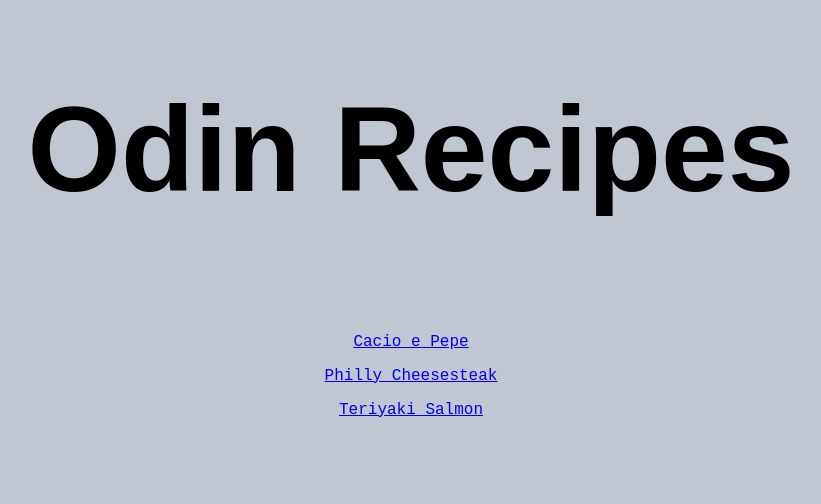
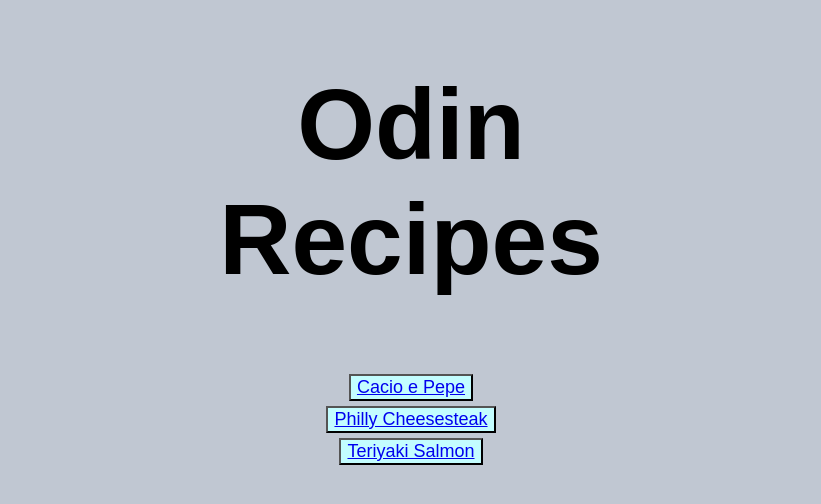
Before and after one commit to Vlopopolo/odin-recipes, a plain HTML site: page index.html in a window 1280 px wide. Shown: the whole page, without its empty margins (229-1050 px from the left). Drawn offline with Linux system fonts and the light colour scheme.

Commit message:
Modify CSS style using new techniques
Added additional CSS styles, including display
type, margins, and padding. Added buttons and
other block elements to aesthetically improve
the site.

```diff
--- a/css/style.css
+++ b/css/style.css
@@ -3,18 +3,33 @@ body {
     background-color: #70809970;
 }
 
+.card {
+    display: block;
+    width: 500px;
+    margin: 0 auto;
+}
+
+.links {
+    display: block;
+    padding: 5px;
+    margin: 0 auto;
+}
+
+button {
+    background-color: rgb(195, 253, 255);
+    font-size: large;
+    display: block;
+    margin: 5px auto;
+}
+
 .page-header {
     font-family: "Brush Script MT", sans-serif;
-    font-size: 60px;
+    font-size: 50px;
     text-align: center;
-}
-
-.link {
-    text-align: center;
+    margin: 10px;
 }
 
 .recipe-image {
-    display: block;
     margin: auto;
     height: auto;
     width: 500px;
--- a/index.html
+++ b/index.html
@@ -7,18 +7,14 @@
     </head>
 
     <body>
-        <div class="page-header">
-            <h1>Odin Recipes</h1>
-        </div>
-        <br>
-        <div class="link">
-            <p><a class="recipe-link" href="./recipes/cacio-e-pepe.html">Cacio e Pepe</a><p>
-        </div>
-        <div class="link">
-            <p><a class="recipe-link" href="./recipes/philly-cheesesteak.html">Philly Cheesesteak</a></p>
-        </div>
-        <div class="link">
-            <p><a class="recipe-link" href="./recipes/teriyaki-salmon.html">Teriyaki Salmon</a></p>
+        <div class="card">
+            <div class="page-header">
+                <h1>Odin Recipes</h1>
+            </div>
+            <div class="links">
+                <button><a class="recipe-link" href="./recipes/cacio-e-pepe.html">Cacio e Pepe</a></button>
+                <button><a class="recipe-link" href="./recipes/philly-cheesesteak.html">Philly Cheesesteak</a></button>
+                <button><a class="recipe-link" href="./recipes/teriyaki-salmon.html">Teriyaki Salmon</a></button>
         </div>
     </body>
 </html>
```
Also changed, not shown: recipes/cacio-e-pepe.html (+1 -4 lines), recipes/philly-cheesesteak.html (+1 -3 lines), recipes/teriyaki-salmon.html (+1 -3 lines).
